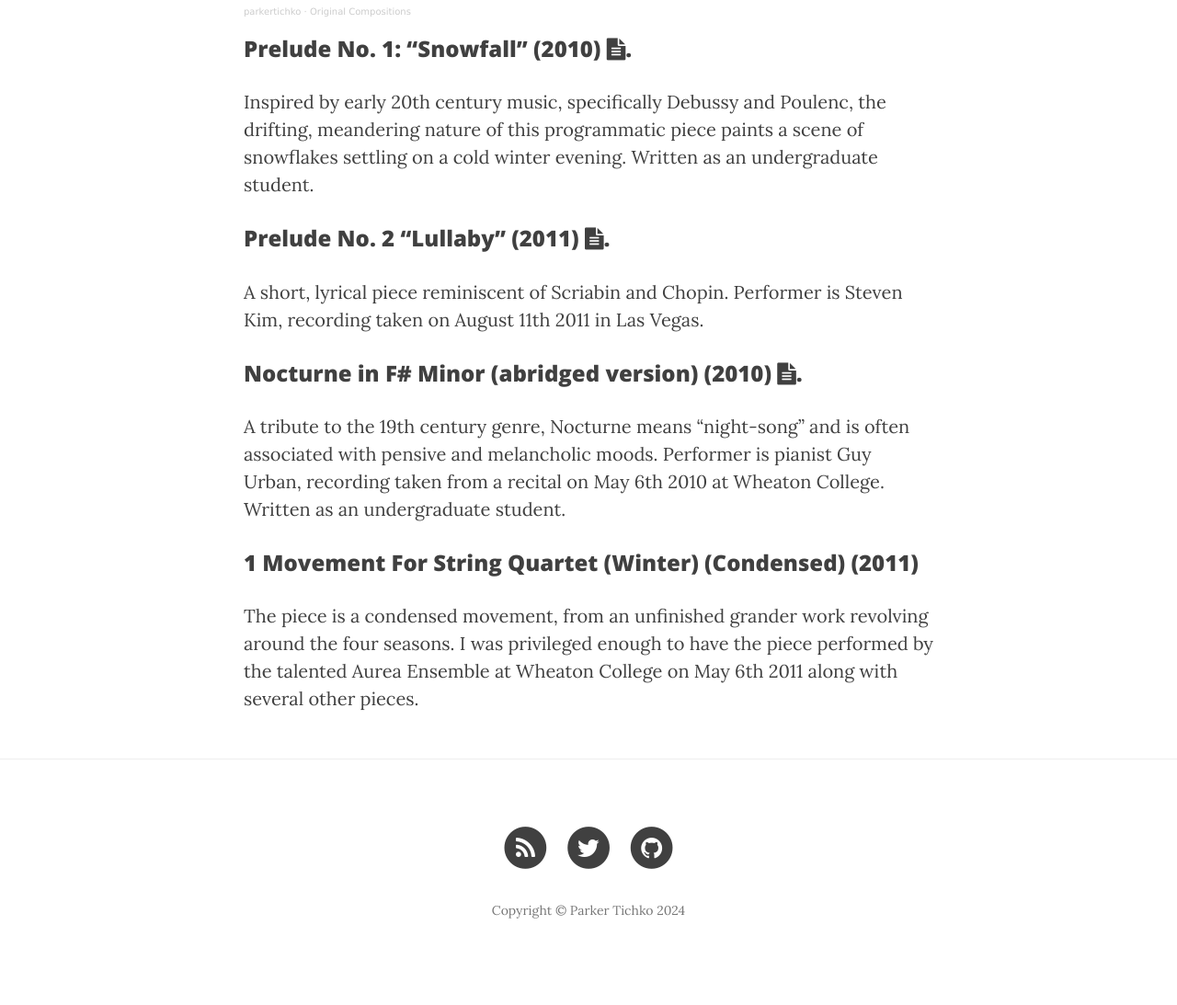
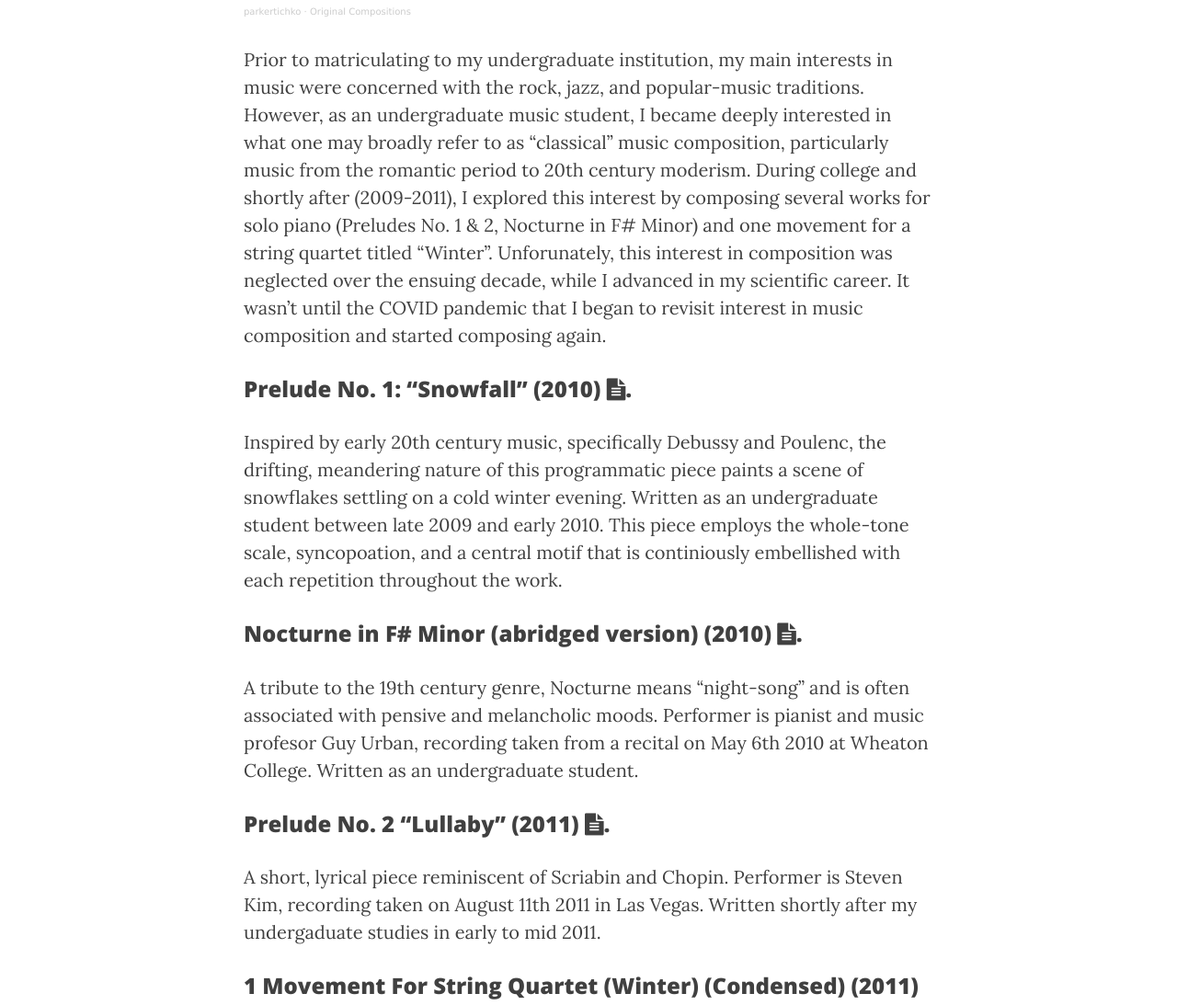
Before and after one commit to ptichko/ptichko.github.io, a Jekyll site: the page built from 3_music.md, in a window 1280 px wide and 1400 px high, scrolled down 1178 px. Shown: the part 208-1301 px from the top of the window at 92% size. Built offline with Jekyll 4.4.1, drawn with Linux system fonts in a browser that asks for light colours; nearby versions of some CDN libraries; before the commit the page ends 2452 px from its top, so only the background shows below that; some of the changed text lies outside the part shown; grey boxes are pictures that could not be loaded.

Commit message:
expanded composition descriptions

```diff
--- a/3_music.md
+++ b/3_music.md
@@ -17,14 +17,18 @@ ___
 
 <iframe width="100%" height="300" scrolling="no" frameborder="no" allow="autoplay" src="https://w.soundcloud.com/player/?url=https%3A//api.soundcloud.com/playlists/184090&color=%23ff5500&auto_play=false&hide_related=false&show_comments=true&show_user=true&show_reposts=false&show_teaser=true&visual=true"></iframe><div style="font-size: 10px; color: #cccccc;line-break: anywhere;word-break: normal;overflow: hidden;white-space: nowrap;text-overflow: ellipsis; font-family: Interstate,Lucida Grande,Lucida Sans Unicode,Lucida Sans,Garuda,Verdana,Tahoma,sans-serif;font-weight: 100;"><a href="https://soundcloud.com/parkertichko" title="parkertichko" target="_blank" style="color: #cccccc; text-decoration: none;">parkertichko</a> · <a href="https://soundcloud.com/parkertichko/sets/original-compositions" title="Original Compositions" target="_blank" style="color: #cccccc; text-decoration: none;">Original Compositions</a></div>
 
+Prior to matriculating to my undergraduate institution, my main interests in music were concerned with the rock, jazz, and popular-music traditions. However, as an undergraduate music student, I became deeply interested in what one may broadly refer to as "classical" music composition, particularly music from the romantic period to 20th century moderism. During college and shortly after (2009-2011), I explored this interest by composing several works for solo piano (Preludes No. 1 & 2, Nocturne in F# Minor) and one movement for a string quartet titled "Winter". Unforunately, this interest in composition was neglected over the ensuing decade, while I advanced in my scientific career. It wasn't until the COVID pandemic that I began to revisit interest in music composition and started composing again.
+
 ### Prelude No. 1: “Snowfall” (2010) <a href="/CV/parkertichkopreludeno1.pdf" target="_blank"><i class="fa fa-file-text fa-md"></i></a>.
-Inspired by early 20th century music, specifically Debussy and Poulenc, the drifting, meandering nature of this programmatic piece paints a scene of snowflakes settling on a cold winter evening. Written as an undergraduate student.
+Inspired by early 20th century music, specifically Debussy and Poulenc, the drifting, meandering nature of this programmatic piece paints a scene of snowflakes settling on a cold winter evening. Written as an undergraduate student between late 2009 and early 2010. This piece employs the whole-tone scale, syncopoation, and a central motif that is continiously embellished with each repetition throughout the work.
+
+### Nocturne in F# Minor (abridged version) (2010) <a href="/CV/Nocturne1UrbanFINAL3.pdf" target="_blank"><i class="fa fa-file-text fa-md"></i></a>.
+A tribute to the 19th century genre, Nocturne means “night-song” and is often associated with pensive and melancholic moods. Performer is pianist and music profesor Guy Urban, recording taken from a recital on May 6th 2010 at Wheaton College. Written as an undergraduate student.
 
 ### Prelude No. 2 “Lullaby” (2011)  <a href="/CV/parkertichkopreludeno2.pdf" target="_blank"><i class="fa fa-file-text fa-md"></i></a>.
-A short, lyrical piece reminiscent of Scriabin and Chopin.  Performer is Steven Kim, recording taken on August 11th 2011 in Las Vegas.
-
-### Nocturne in F# Minor (abridged version) (2010) <a href="/CV/Nocturne1UrbanFINAL3.pdf" target="_blank"><i class="fa fa-file-text fa-md"></i></a>.
-A tribute to the 19th century genre, Nocturne means “night-song” and is often associated with pensive and melancholic moods. Performer is pianist Guy Urban, recording taken from a recital on May 6th 2010 at Wheaton College. Written as an undergraduate student.
+A short, lyrical piece reminiscent of Scriabin and Chopin.  Performer is Steven Kim, recording taken on August 11th 2011 in Las Vegas. Written shortly after my undergaduate studies in early to mid 2011.
 
 ### 1 Movement For String Quartet (Winter) (Condensed) (2011)
-The piece is a condensed movement, from an unfinished grander work revolving around the four seasons.  I was privileged enough to have the piece performed by the talented Aurea Ensemble at Wheaton College on May 6th 2011 along with several other pieces.
+<iframe width="560" height="315" src="https://www.youtube.com/embed/0rfiWAt4_Mc?si=BvOf6zxkUlAWsWWG" title="YouTube video player" frameborder="0" allow="accelerometer; autoplay; clipboard-write; encrypted-media; gyroscope; picture-in-picture; web-share" referrerpolicy="strict-origin-when-cross-origin" allowfullscreen></iframe>
+
+The piece is a condensed movement, from an unfinished grander work revolving around the four seasons. I was privileged enough to have the piece performed by the talented Aurea Ensemble at Wheaton College on May 6th 2011. ([Video here.](https://youtu.be/0rfiWAt4_Mc?feature=shared)) The intended tempo of the piece is quite demanding, and, ultimately, the Aurea Ensemble performed the work at a slower tempo to meet the recital deadline. However, in a cheap attempt to realize the piece's intended tempo, I time-warped the audio track from the video recording, increasing the audio recording to approximately its notated tempo. It's fast!
```
